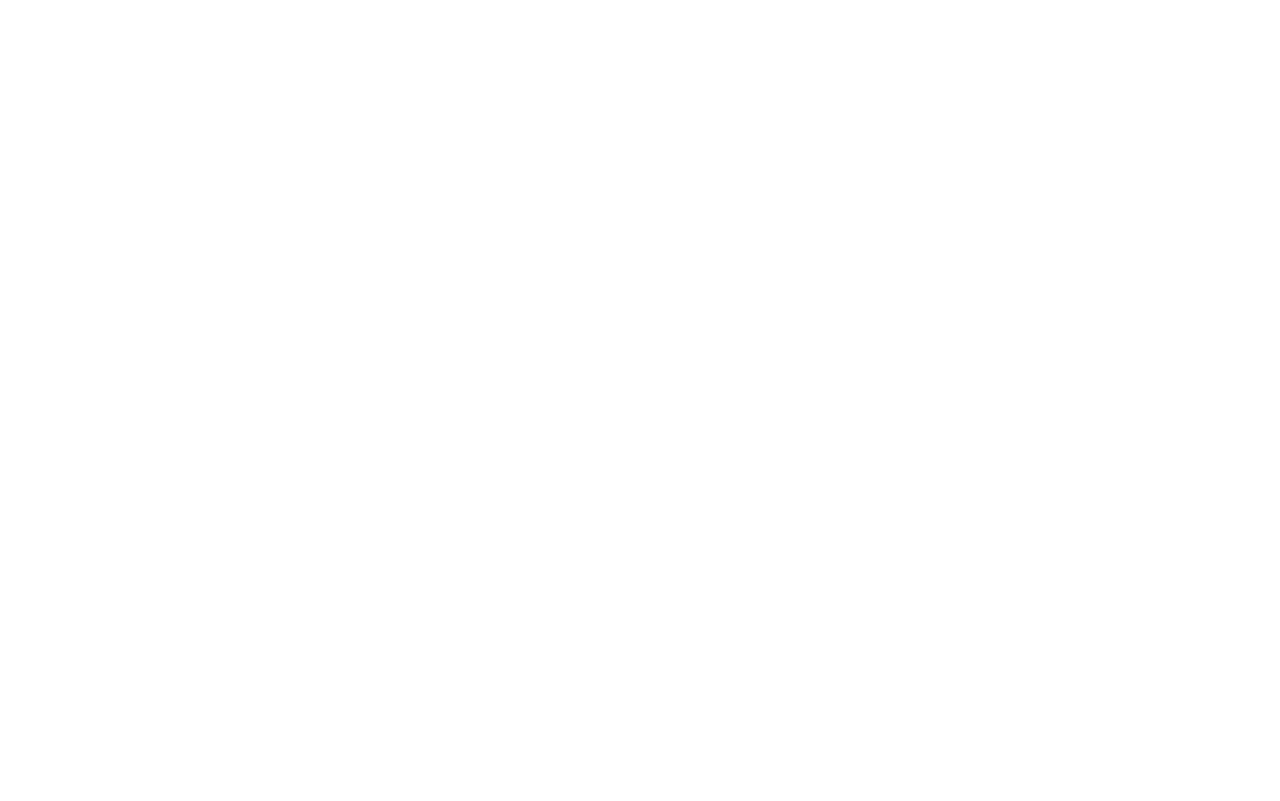
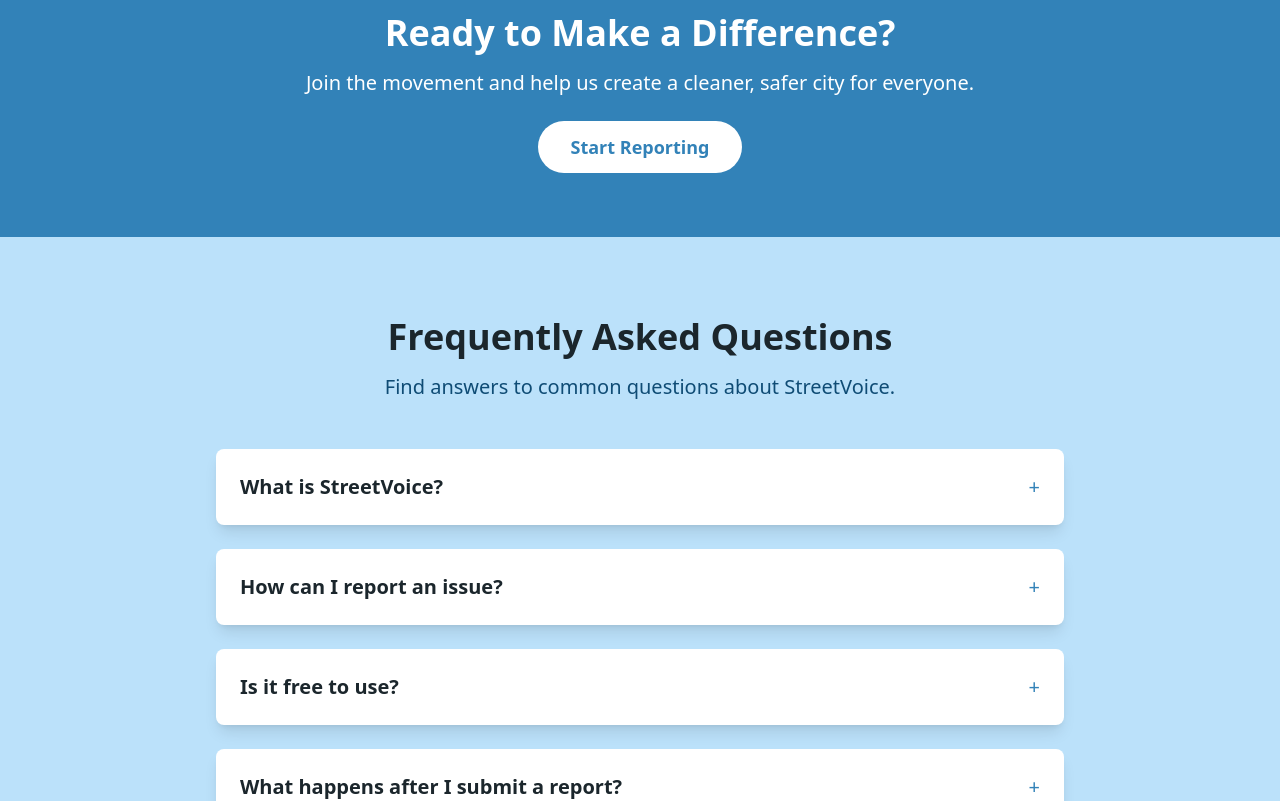
Before and after one commit to arorarish245/StreetVoice, a Next.js app in the folder frontend/: page / in a window 1280 px wide. Shown: the part 2403-3204 px from the top of the page. Before the commit the page ends 2432 px from the top, so only its background shows below. Built offline with nearby package versions, Linux system fonts and the light colour scheme; no server answers.

Commit message:
Add CTA and FAQ sections to the homepage

```diff
--- /dev/null
+++ b/frontend/src/app/components/CTASection.tsx
@@ -0,0 +1,28 @@
+'use client';
+
+import { motion } from 'framer-motion';
+
+export default function CTASection() {
+  return (
+    <section className="bg-[#3282B8] text-white py-16">
+      <div className="text-center">
+        <h2 className="text-4xl font-bold mb-4">
+          Ready to Make a Difference?
+        </h2>
+        <p className="text-xl mb-6">
+          Join the movement and help us create a cleaner, safer city for everyone.
+        </p>
+
+        <motion.a
+          href="/report"
+          className="inline-block bg-white text-[#3282B8] py-3 px-8 rounded-full text-lg font-semibold transition-all duration-300 transform hover:scale-105 hover:shadow-lg"
+          initial={{ opacity: 0, y: 30 }}
+          animate={{ opacity: 1, y: 0 }}
+          transition={{ duration: 0.8 }}
+        >
+          Start Reporting
+        </motion.a>
+      </div>
+    </section>
+  );
+}
--- /dev/null
+++ b/frontend/src/app/components/FAQSection.tsx
@@ -0,0 +1,70 @@
+'use client';
+
+import { motion } from 'framer-motion';
+import { useState } from 'react';
+
+export default function FAQSection() {
+  const [activeIndex, setActiveIndex] = useState<number | null>(null);
+
+  const toggleAnswer = (index: number) => {
+    setActiveIndex(activeIndex === index ? null : index);
+  };
+
+  const faqItems = [
+    {
+      question: "What is StreetVoice?",
+      answer: "StreetVoice is a platform that allows citizens to report civic issues, ranging from garbage to potholes, helping authorities resolve them faster."
+    },
+    {
+      question: "How can I report an issue?",
+      answer: "Simply snap a picture of the issue, tag the location, and submit your report through the app or website."
+    },
+    {
+      question: "Is it free to use?",
+      answer: "Yes, StreetVoice is completely free for citizens to use."
+    },
+    {
+      question: "What happens after I submit a report?",
+      answer: "Once submitted, your report is automatically forwarded to the appropriate authorities, who will take action to resolve the issue."
+    },
+    {
+      question: "How do I track my report?",
+      answer: "You can track the status of your report in real-time through the app or website."
+    }
+  ];
+
+  return (
+    <section className="py-20 bg-[#BBE1FA]">
+      <div className="text-center mb-12">
+        <h2 className="text-4xl font-bold" style={{ color: "#1B262C" }}>Frequently Asked Questions</h2>
+        <p className="text-xl mt-4" style={{ color: "#0F4C75" }}>Find answers to common questions about StreetVoice.</p>
+      </div>
+
+      <div className="max-w-4xl mx-auto space-y-6 px-6">
+        {faqItems.map((item, index) => (
+          <motion.div
+            key={index}
+            className="bg-white p-6 rounded-lg shadow-lg"
+            whileHover={{ scale: 1.05 }}
+            transition={{ duration: 0.3 }}
+          >
+            <div
+              className="flex justify-between items-center cursor-pointer"
+              onClick={() => toggleAnswer(index)}
+            >
+              <h3 className="text-xl font-semibold" style={{ color: "#1B262C" }}>
+                {item.question}
+              </h3>
+              <span className="text-xl text-[#3282B8]">
+                {activeIndex === index ? "-" : "+"}
+              </span>
+            </div>
+            {activeIndex === index && (
+              <p className="text-md mt-4" style={{ color: "#4B4B4B" }}>{item.answer}</p>
+            )}
+          </motion.div>
+        ))}
+      </div>
+    </section>
+  );
+}
--- a/frontend/src/app/page.tsx
+++ b/frontend/src/app/page.tsx
@@ -5,6 +5,8 @@
 import HeroSection from "./components/HeroSection";
 import HowItWorks from "./components/HowItWorks";
 import WhyUseStreetVoice from "./components/WhyUseStreetVoice";
+import CTASection from "./components/CTASection";
+import FAQSection from "./components/FAQSection";
 
 export default function Home() {
   const { data: session } = useSession();
@@ -40,6 +42,8 @@
       <HeroSection/>
       <HowItWorks/>
       <WhyUseStreetVoice/>
+      <CTASection/>
+      <FAQSection/>
       <div className="flex justify-between items-center p-6 bg-white shadow">
         <h1 className="text-2xl font-bold text-black">StreetVoice</h1>
         {isLoggedIn && (
```
